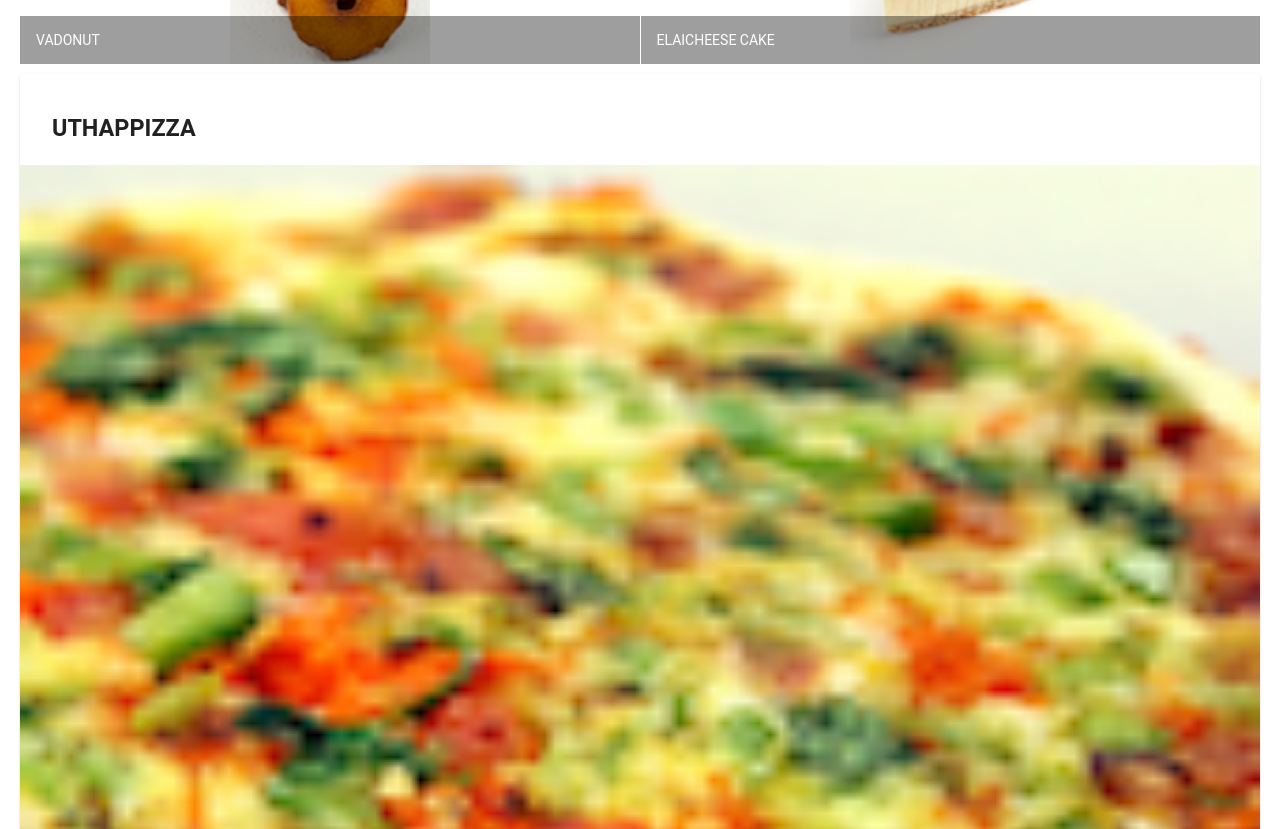
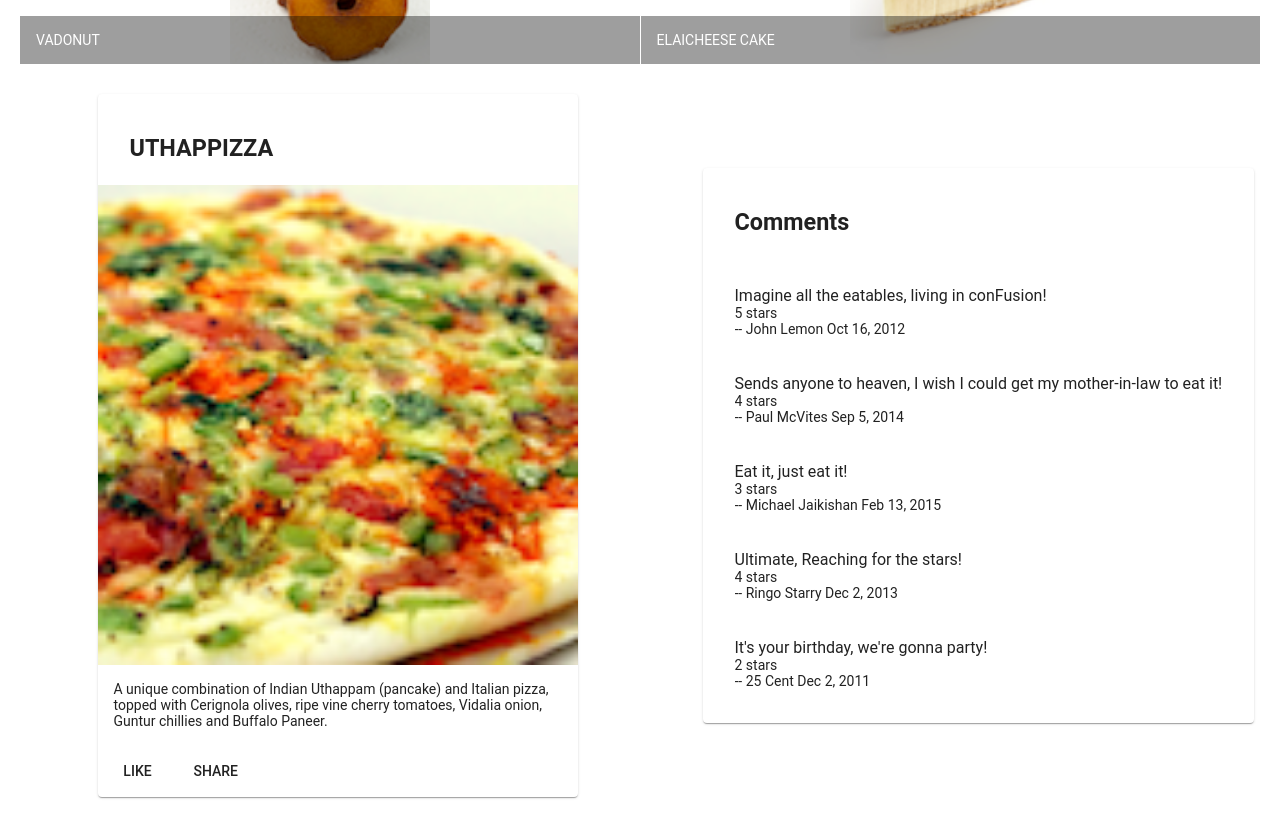
Before and after one commit to pietroborrelli/conFusion, an Angular app: page / in a window 1280 px wide. Shown: the part 500-1329 px from the top of the page. Built offline with nearby package versions, Linux system fonts and the light colour scheme.

Commit message:
dishdetail component

```diff
--- a/src/app/app.module.ts
+++ b/src/app/app.module.ts
@@ -16,6 +16,7 @@
 
 //automaticcaly added when this component is created and can be used in the application
 import { MenuComponent } from './menu/menu.component';
+import { DishdetailComponent } from './dishdetail/dishdetail.component';
 
 //NgModule is a decorator is a function that modifies Javascript classes
 //we'll use more decorators
@@ -25,7 +26,8 @@
   //a view class = components, directives, and pipes
   declarations: [
     AppComponent,
-    MenuComponent
+    MenuComponent,
+    DishdetailComponent
   ],
   //all these modules need to be imported to be used with this app module. So this app module now depends upon these other modules.
   //So when you import the modules, you are specifying here saying that the app module will make use of this module
--- /dev/null
+++ b/src/app/dishdetail/dishdetail.component.html
@@ -0,0 +1,51 @@
+<div class="container"
+    fxLayout="row"
+    fxLayout.sm="column"
+    fxLayout.xs="column"
+    fxLayoutAlign.gt-md="space-around center"
+    fxLayoutGap="10px"
+    fxLayoutGap.xs="0">
+
+  <div fxFlex="40">
+      <div fxFlex *ngIf="dish">
+          <mat-card>
+            <mat-card-header>
+              <mat-card-title>
+                <h3>{{dish.name | uppercase}}</h3>
+              </mat-card-title>
+            </mat-card-header>
+            <img mat-card-image src={{dish.image}} alt={{dish.name}}>
+            <mat-card-content>
+              <p>{{dish.description}}
+              </p>
+            </mat-card-content>
+            <mat-card-actions>
+              <button mat-button>LIKE</button>
+              <button mat-button>SHARE</button>
+            </mat-card-actions>
+          </mat-card>
+        </div>
+  </div>
+
+  <div fxFlex="40">
+      <div fxFlex *ngIf="dish">
+          <mat-card>
+            <mat-card-header>
+              <mat-card-title>
+                <h3>Comments</h3>
+              </mat-card-title>
+            </mat-card-header>
+            <mat-card-content>
+                <mat-list >
+                  <mat-list-item *ngFor="let comment of dish.comments">
+                      <h3 matLine>{{comment.comment}}</h3>
+                      <p matLine>{{comment.rating}} stars</p>
+                      <p matLine>-- {{comment.author}} {{comment.date | date}}</p>
+                  </mat-list-item>
+                </mat-list>
+            </mat-card-content>
+          </mat-card>
+        </div>
+  </div>
+
+</div>
--- /dev/null
+++ b/src/app/dishdetail/dishdetail.component.ts
@@ -0,0 +1,63 @@
+import { Component, OnInit } from '@angular/core';
+
+const DISH = {
+  id: '0',
+  name: 'Uthappizza',
+  image: '/assets/images/uthappizza.png',
+  category: 'mains',
+  featured: true,
+  label: 'Hot',
+  price: '4.99',
+  // tslint:disable-next-line:max-line-length
+  description: 'A unique combination of Indian Uthappam (pancake) and Italian pizza, topped with Cerignola olives, ripe vine cherry tomatoes, Vidalia onion, Guntur chillies and Buffalo Paneer.',
+  comments: [
+       {
+           rating: 5,
+           comment: 'Imagine all the eatables, living in conFusion!',
+           author: 'John Lemon',
+           date: '2012-10-16T17:57:28.556094Z'
+       },
+       {
+           rating: 4,
+           comment: 'Sends anyone to heaven, I wish I could get my mother-in-law to eat it!',
+           author: 'Paul McVites',
+           date: '2014-09-05T17:57:28.556094Z'
+       },
+       {
+           rating: 3,
+           comment: 'Eat it, just eat it!',
+           author: 'Michael Jaikishan',
+           date: '2015-02-13T17:57:28.556094Z'
+       },
+       {
+           rating: 4,
+           comment: 'Ultimate, Reaching for the stars!',
+           author: 'Ringo Starry',
+           date: '2013-12-02T17:57:28.556094Z'
+       },
+       {
+           rating: 2,
+           comment: 'It\'s your birthday, we\'re gonna party!',
+           author: '25 Cent',
+           date: '2011-12-02T17:57:28.556094Z'
+       }
+   ]
+};
+
+@Component({
+  selector: 'app-dishdetail',
+  templateUrl: './dishdetail.component.html',
+  styleUrls: ['./dishdetail.component.scss']
+})
+
+
+export class DishdetailComponent implements OnInit {
+
+  dish = DISH;
+
+  constructor() { }
+
+  ngOnInit() {
+  }
+
+}
--- a/src/app/menu/menu.component.html
+++ b/src/app/menu/menu.component.html
@@ -20,25 +20,6 @@
     </mat-grid-list>
   </div>
 
-
-
-<div fxFlex *ngIf="selectedDish">
-    <mat-card>
-      <mat-card-header>
-        <mat-card-title>
-          <h3>{{selectedDish.name | uppercase}}</h3>
-        </mat-card-title>
-      </mat-card-header>
-      <img mat-card-image src={{selectedDish.image}} alt={{selectedDish.name}}>
-      <mat-card-content>
-        <p>{{selectedDish.description}}
-        </p>
-      </mat-card-content>
-      <mat-card-actions>
-        <button mat-button>LIKE</button>
-        <button mat-button>SHARE</button>
-      </mat-card-actions>
-    </mat-card>
-  </div>
+<app-dishdetail></app-dishdetail>
 
 </div>
```
Also changed, not shown: src/app/dishdetail/dishdetail.component.scss (added), 1 other file (tests, documents, lock files or other folders).
